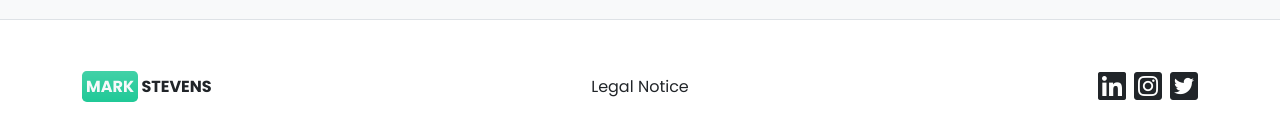
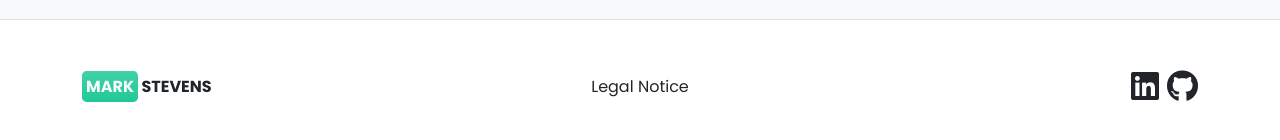
Before and after one commit to Stevens-Mark/Simple-Portfolio, a React (Create React App) app: page / in a window 1280 px wide. Shown: the part 4001-4141 px from the top of the page. Built offline with nearby package versions, Linux system fonts and the light colour scheme.

Commit message:
footer adjusted

```diff
--- a/src/assets/data/siteData.js
+++ b/src/assets/data/siteData.js
@@ -1,6 +1,10 @@
 // eslint-disable-next-line no-useless-escape
 export const validRegex = /^(([^<>()\[\]\\.,;:\s@"]+(\.[^<>()\[\]\\.,;:\s@"]+)*)|(".+"))@((\[[0-9]{1,3}\.[0-9]{1,3}\.[0-9]{1,3}\.[0-9]{1,3}\])|(([a-zA-Z\-0-9]+\.)+[a-zA-Z]{2,}))$/
 
+// links for 'other' websites & email
+export const gitLink = 'https://github.com/Stevens-Mark'
+export const linkedInLink ='https://www.linkedin.com/in/markspstevens/'
+export const mail ='mailto:markspstevens@gmail.com'
 
 export const skillsListOne = [
   {
--- a/src/components/Footer.jsx
+++ b/src/components/Footer.jsx
@@ -2,6 +2,8 @@ import PropTypes from 'prop-types'
 // import 'bootstrap/dist/css/bootstrap.min.css'
 // import for react/Bootstrap5 tooltips
 import { OverlayTrigger, Tooltip } from 'react-bootstrap'
+// import 'other' website links
+import { gitLink, linkedInLink } from '../assets/data/siteData'
 
 /**
  * Renders the Footer on the page
@@ -40,7 +42,7 @@ const Footer = ( { setShow } ) => {
             <div className="col-12 col-md-4 text-md-end">
               <ul className="list-inline list-unstyled mb-0">
                 <li className="list-inline-item">
-                  <a href='my linkedin link' className='text-decoration-none text-dark' aria-label="Link to LinkedIn" rel="noreferrer" target='_blank'>
+                  <a href={linkedInLink} className='text-decoration-none text-dark' aria-label="Link to LinkedIn" rel="noreferrer" target='_blank'>
                     <OverlayTrigger
                       placement={'top'}
                       overlay={<Tooltip>LinkedIn</Tooltip>} >
@@ -50,24 +52,15 @@ const Footer = ( { setShow } ) => {
                 </li>
 
                 <li className="list-inline-item">
-                  <a href='my Instagram link' className='text-decoration-none text-dark' aria-label="Link to Instagram" rel="noreferrer" target='_blank'>
+                  <a href={gitLink} className='text-decoration-none text-dark' aria-label="Link to GitHub" rel="noreferrer" target='_blank'>
                     <OverlayTrigger
                       placement={'top'}
-                      overlay={<Tooltip>Instgram</Tooltip>} >
-                        <i className="fab fa-instagram-square fa-2x"></i>
+                      overlay={<Tooltip>GitHub</Tooltip>} >
+                        <i className="fab fa-github fa-2x"></i>
                     </OverlayTrigger>
                   </a>
                 </li>
 
-                <li className="list-inline-item">
-                    <a href='my Twitter link' className='text-decoration-none text-dark' aria-label="Link to Twitter" rel="noreferrer" target='_blank'>
-                    <OverlayTrigger
-                      placement={'top'}
-                      overlay={<Tooltip>Twitter</Tooltip>} >
-                        <i className="fab fa-twitter-square fa-2x"></i>
-                    </OverlayTrigger>
-                  </a>
-                </li>
               </ul>
             </div>
 
```
Also changed, not shown: 1 other file (tests, documents, lock files or other folders).
